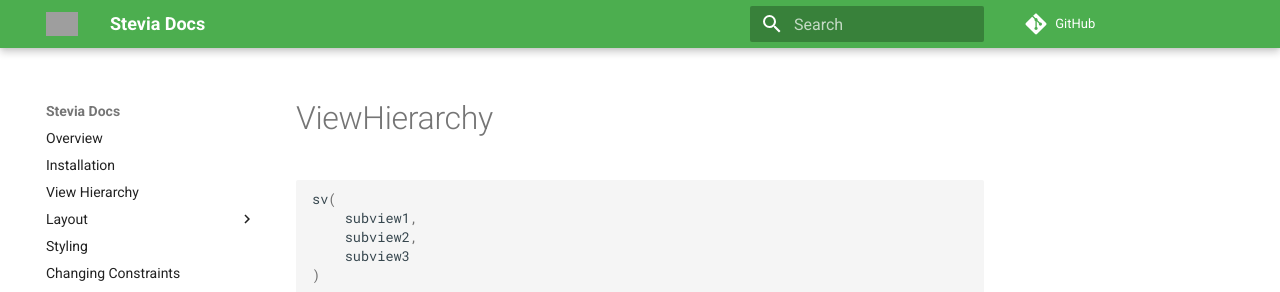
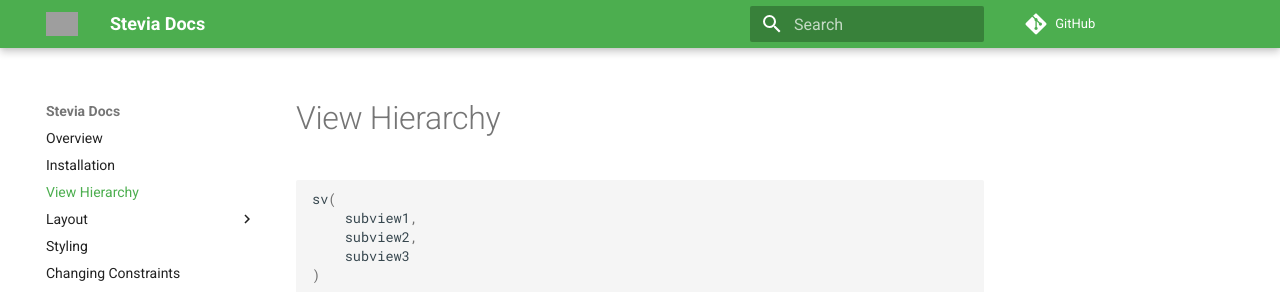
Before and after one commit to freshOS/SteviaDocs, an MkDocs documentation site: the page built from docs/viewHierarchy.md, in a window 1280 px wide. Shown: the top 292 px of the page. Built offline with MkDocs 1.6.1 and Material for MkDocs 9.7.7, drawn with Linux system fonts in a browser that asks for light colours; comment, search, counter and statistics services are not loaded; old or Windows-style settings are respelled for this version of MkDocs; grey boxes are pictures that could not be loaded.

Commit message:
Fixes broken links

```diff
--- a/mkdocs.yml
+++ b/mkdocs.yml
@@ -1,22 +1,22 @@
 site_name: Stevia Docs
 copyright: 'Copyright &copy; 2017 freshOS'
 
-pages:
+nav:
 - Overview: index.md
 - Installation: installation.md
 - View Hierarchy: viewHierarchy.md
 - Layout:
-  - Sizing: 'Layout/sizing.md'
-  - Centering: 'Layout/centering.md'
-  - Filling: 'Layout/filling.md'
-  - Aligning: 'Layout/aligning.md'
-  - 'Following another View': 'Layout/following.md'
-  - Horizontal: 'Layout/horizontal.md'
-  - Vertical: 'Layout/vertical.md'
-  - Flexible: 'Layout/flexibleMargins.md'
-  - Percentage: 'Layout/percentage.md'
-  - Equations: 'Layout/equations.md'
-  - Priorities: 'Layout/priorities.md'
+  - Sizing: 'layout/sizing.md'
+  - Centering: 'layout/centering.md'
+  - Filling: 'layout/filling.md'
+  - Aligning: 'layout/aligning.md'
+  - 'Following another View': 'layout/following.md'
+  - Horizontal: 'layout/horizontal.md'
+  - Vertical: 'layout/vertical.md'
+  - Flexible: 'layout/flexibleMargins.md'
+  - Percentage: 'layout/percentage.md'
+  - Equations: 'layout/equations.md'
+  - Priorities: 'layout/priorities.md'
 - Styling: styling.md
 - 'Changing Constraints': 'changingConstraints.md'
 - 'TableView Cells & CollectionView Cells': 'cells.md'
```
Also changed, not shown: docs/viewHierarchy.md (renamed from docs/ViewHierarchy.md).
